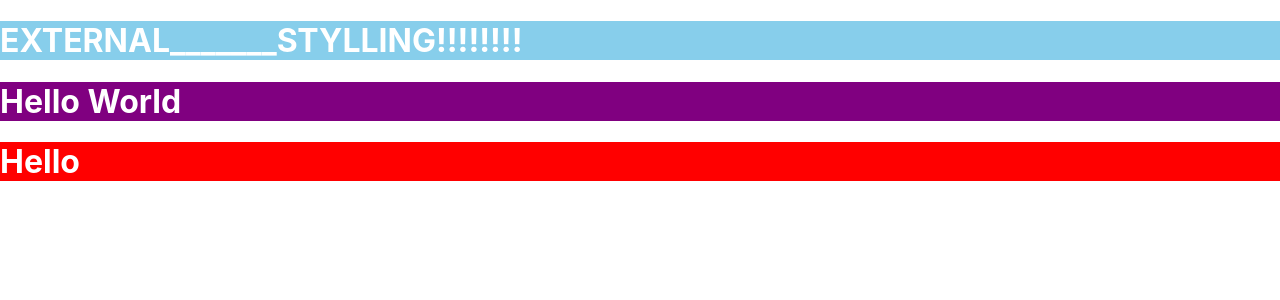
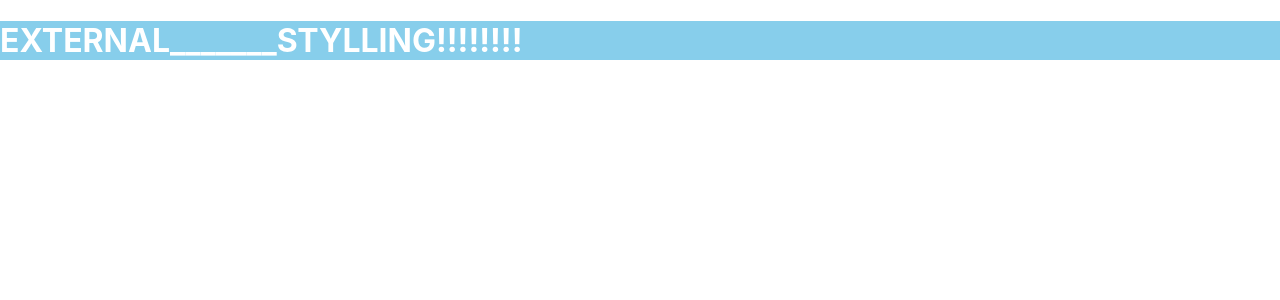
Before and after one commit to siddheshn80/my-react-app, a React (Create React App) app: page / in a window 1280 px wide. Shown: the top 300 px of the page. Built offline with nearby package versions, Linux system fonts and the light colour scheme.

Commit message:
BASIC STYLING

```diff
--- a/src/App.js
+++ b/src/App.js
@@ -7,11 +7,7 @@ function App() {
     <div>
       <h1 className="beautify">EXTERNAL_______STYLLING!!!!!!!!</h1>
 
-      {/** This is kind of internal. Note: Only one curly braces. */}
-      <h1 style={mystyle}>Hello World</h1>
 
-      {/* THIS IS INLINE STYLING */}
-      <h1 style={{ color: "white", backgroundColor: "red" }}>Hello</h1>
     </div>
   );
 }
```
